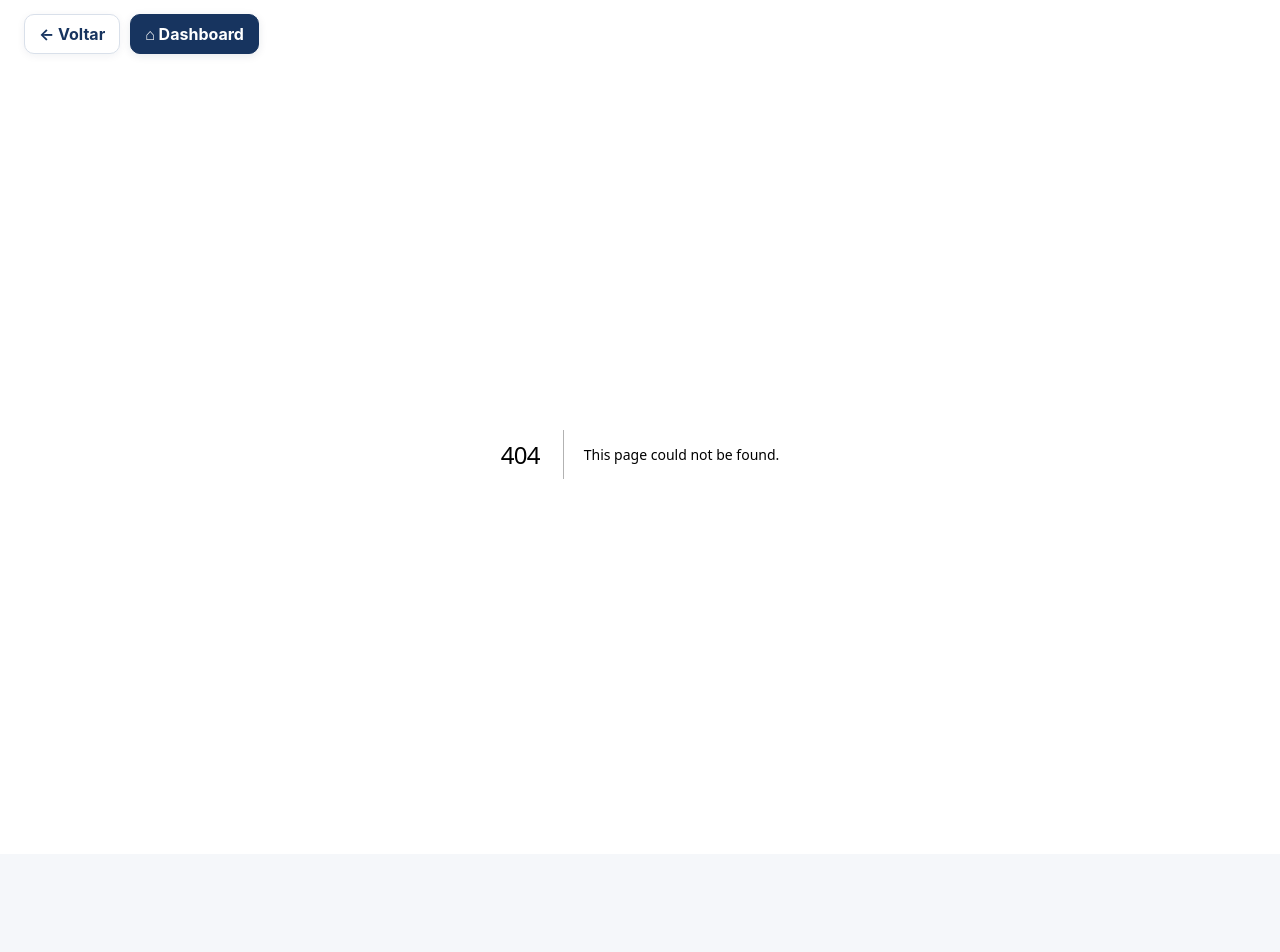
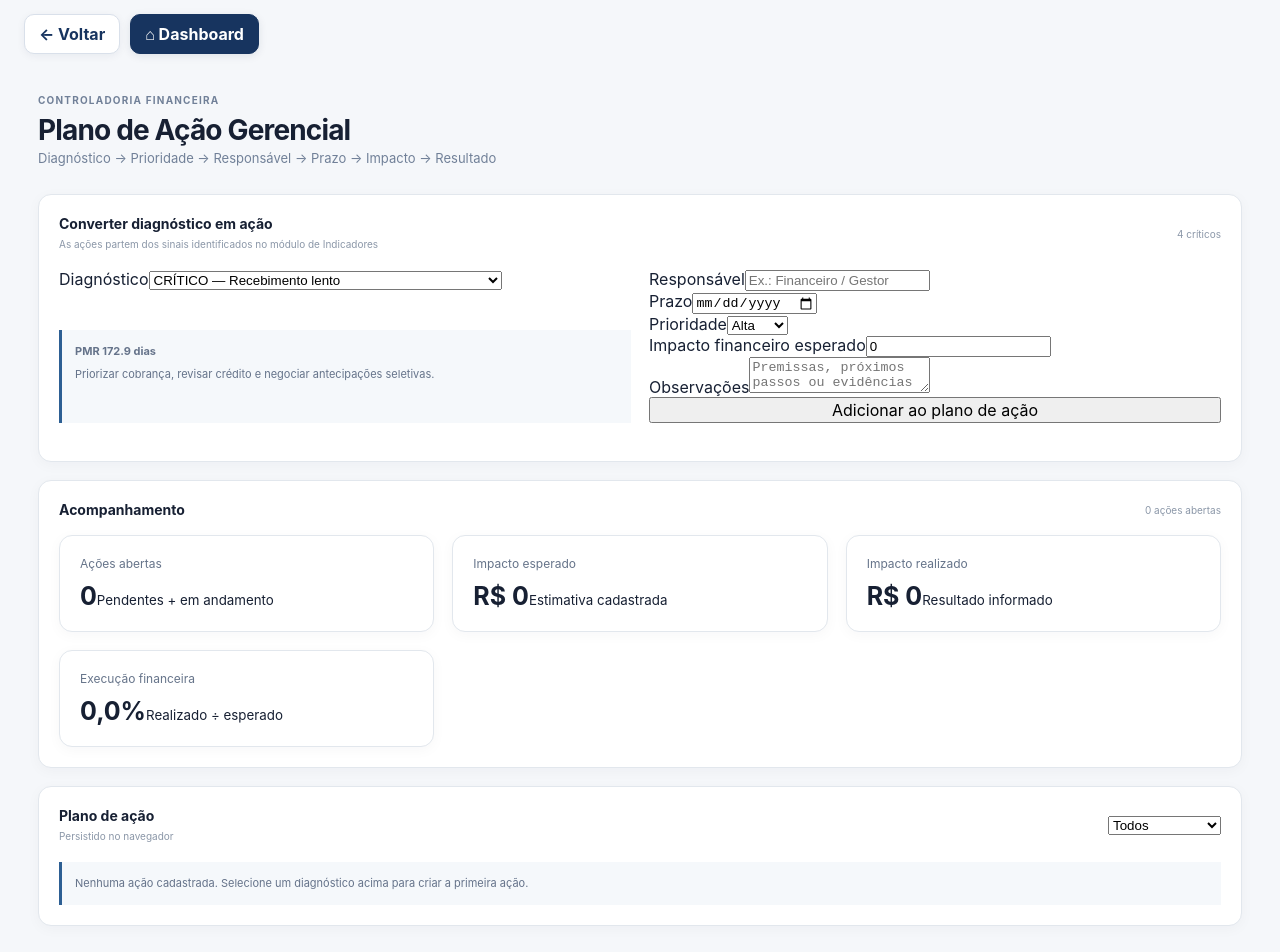
Before and after one commit to cardoso4009-byte/bp-financeiro-bi, a Next.js app: page /plano-acao in a window 1280 px wide. Before the commit this address had no page. Shown: the top 952 px of the page. Before the commit the page ends 854 px from the top, so only its background shows below. Built offline with nearby package versions, Linux system fonts and the light colour scheme.

Commit message:
feat: adicionar plano de ação gerencial

```diff
--- /dev/null
+++ b/app/plano-acao/page.tsx
@@ -0,0 +1,59 @@
+'use client'
+
+import {useMemo,useState} from 'react'
+import {readFinancialSource} from '@/lib/financial-source'
+import {buildAccountingIndicatorCards,calculateFinancialIndicators} from '@/lib/financial-indicators'
+import {buildFinancialDiagnosis,type DiagnosisSeverity} from '@/lib/financial-diagnosis'
+import {readActionPlan,writeActionPlan,type ActionPlanItem,type ActionPriority,type ActionStatus} from '@/lib/action-plan-store'
+import {monthlyBalance} from '@/lib/monthly-data'
+
+const brl=(n:number)=>n.toLocaleString('pt-BR',{style:'currency',currency:'BRL',maximumFractionDigits:0})
+const priorities:ActionPriority[]=['Crítica','Alta','Média','Baixa']
+const statuses:ActionStatus[]=['Pendente','Em andamento','Concluído','Cancelado']
+const today=()=>new Date().toISOString().slice(0,10)
+
+export default function PlanoAcaoPage(){
+ const source=useMemo(()=>readFinancialSource(),[])
+ const data=useMemo(()=>calculateFinancialIndicators(source.entries),[source.entries])
+ const accounting=useMemo(()=>buildAccountingIndicatorCards(monthlyBalance.length-1),[])
+ const diagnoses=useMemo(()=>buildFinancialDiagnosis(accounting.snapshot,data.indicators),[accounting.snapshot,data.indicators])
+ const [items,setItems]=useState<ActionPlanItem[]>(()=>readActionPlan())
+ const [selected,setSelected]=useState(diagnoses[0]?.key||'')
+ const diagnosis=diagnoses.find(d=>d.key===selected)||diagnoses[0]
+ const [responsible,setResponsible]=useState('')
+ const [dueDate,setDueDate]=useState('')
+ const [priority,setPriority]=useState<ActionPriority>('Alta')
+ const [impact,setImpact]=useState('0')
+ const [notes,setNotes]=useState('')
+ const [filter,setFilter]=useState<ActionStatus|'Todos'>('Todos')
+ const filtered=filter==='Todos'?items:items.filter(i=>i.status===filter)
+ const totalExpected=items.reduce((s,i)=>s+i.expectedImpact,0)
+ const totalActual=items.reduce((s,i)=>s+i.actualImpact,0)
+ const open=items.filter(i=>i.status!=='Concluído'&&i.status!=='Cancelado').length
+
+ function create(){
+  if(!diagnosis)return
+  const item:ActionPlanItem={id:`action-${Date.now()}`,createdAt:new Date().toISOString(),title:diagnosis.title,area:areaFrom(diagnosis.key),diagnosisKey:diagnosis.key,signal:diagnosis.signal,action:diagnosis.action,responsible:responsible||'A definir',dueDate:dueDate||today(),priority,status:'Pendente',expectedImpact:Number(impact)||0,actualImpact:0,notes}
+  const next=[item,...items]; setItems(next); writeActionPlan(next); setResponsible('');setDueDate('');setImpact('0');setNotes('')
+ }
+ function update(id:string,patch:Partial<ActionPlanItem>){const next=items.map(i=>i.id===id?{...i,...patch}:i);setItems(next);writeActionPlan(next)}
+ function remove(id:string){const next=items.filter(i=>i.id!==id);setItems(next);writeActionPlan(next)}
+
+ return <main className="content" style={{marginLeft:0,width:'100%',maxWidth:1450,margin:'0 auto'}}>
+  <header><div><small>CONTROLADORIA FINANCEIRA</small><h1>Plano de Ação Gerencial</h1><p>Diagnóstico → Prioridade → Responsável → Prazo → Impacto → Resultado</p></div></header>
+  <section className="panel wide" style={{marginBottom:18}}><div className="panel-title"><div><h2>Converter diagnóstico em ação</h2><span>As ações partem dos sinais identificados no módulo de Indicadores</span></div><span>{diagnoses.filter(d=>d.severity==='critical').length} críticos</span></div>
+   <div className="grid">
+    <div className="rows"><label>Diagnóstico<select value={selected} onChange={e=>setSelected(e.target.value)}>{diagnoses.map(d=><option key={d.key} value={d.key}>{severityLabel(d.severity)} — {d.title}</option>)}</select></label><div className="note"><b>{diagnosis?.signal}</b><p style={{margin:'6px 0'}}>{diagnosis?.action}</p></div></div>
+    <div className="rows"><label>Responsável<input value={responsible} onChange={e=>setResponsible(e.target.value)} placeholder="Ex.: Financeiro / Gestor"/></label><label>Prazo<input type="date" value={dueDate} onChange={e=>setDueDate(e.target.value)}/></label><label>Prioridade<select value={priority} onChange={e=>setPriority(e.target.value as ActionPriority)}>{priorities.map(p=><option key={p}>{p}</option>)}</select></label><label>Impacto financeiro esperado<input type="number" value={impact} onChange={e=>setImpact(e.target.value)} placeholder="0"/></label><label>Observações<textarea value={notes} onChange={e=>setNotes(e.target.value)} placeholder="Premissas, próximos passos ou evidências"/></label><button onClick={create}>Adicionar ao plano de ação</button></div>
+   </div>
+  </section>
+  <section className="panel wide" style={{marginBottom:18}}><div className="panel-title"><h2>Acompanhamento</h2><span>{open} ações abertas</span></div><div className="indicator-grid"><Metric title="Ações abertas" value={String(open)} detail="Pendentes + em andamento"/><Metric title="Impacto esperado" value={brl(totalExpected)} detail="Estimativa cadastrada"/><Metric title="Impacto realizado" value={brl(totalActual)} detail="Resultado informado"/><Metric title="Execução financeira" value={totalExpected?`${((totalActual/totalExpected)*100).toFixed(1).replace('.',',')}%`:'0,0%'} detail="Realizado ÷ esperado"/></div></section>
+  <section className="panel wide"><div className="panel-title"><div><h2>Plano de ação</h2><span>Persistido no navegador</span></div><select value={filter} onChange={e=>setFilter(e.target.value as ActionStatus|'Todos')}><option>Todos</option>{statuses.map(s=><option key={s}>{s}</option>)}</select></div>
+   {!filtered.length?<div className="note">Nenhuma ação cadastrada. Selecione um diagnóstico acima para criar a primeira ação.</div>:<div className="rows">{filtered.map(i=><ActionRow key={i.id} item={i} onUpdate={update} onDelete={remove}/>)}</div>}
+  </section>
+ </main>
+}
+function areaFrom(key:string){if(key.includes('liquidity')||key.includes('ncg'))return 'Capital de Giro';if(key.includes('pmr')||key.includes('pmp')||key.includes('cycle'))return 'Ciclo Financeiro';if(key.includes('margin')||key.includes('ebitda'))return 'Rentabilidade';if(key.includes('debt'))return 'Endividamento';if(key.includes('roic')||key.includes('fixed'))return 'Investimentos';return 'Financeiro'}
+function severityLabel(s:DiagnosisSeverity){return s==='critical'?'CRÍTICO':s==='attention'?'ATENÇÃO':'POSITIVO'}
+function Metric({title,value,detail}:{title:string;value:string;detail:string}){return <div className="indicator"><span>{title}</span><strong>{value}</strong><small>{detail}</small></div>}
+function ActionRow({item,onUpdate,onDelete}:{item:ActionPlanItem;onUpdate:(id:string,p:Partial<ActionPlanItem>)=>void;onDelete:(id:string)=>void}){return <div className="row" style={{display:'grid',gridTemplateColumns:'1fr auto',gap:18,alignItems:'start',padding:'16px 0'}}><span><b>{item.title}</b><small style={{display:'block',opacity:.75,marginTop:3}}>{item.area} • {item.signal}</small><small style={{display:'block',marginTop:4}}>{item.action}</small><small style={{display:'block',opacity:.7,marginTop:4}}>Responsável: {item.responsible} • Prazo: {item.dueDate} • Impacto: {item.expectedImpact.toLocaleString('pt-BR',{style:'currency',currency:'BRL',maximumFractionDigits:0})}</small>{item.notes&&<small style={{display:'block',opacity:.7,marginTop:3}}>{item.notes}</small>}</span><span style={{display:'grid',gap:6,justifyItems:'end'}}><select value={item.priority} onChange={e=>onUpdate(item.id,{priority:e.target.value as ActionPriority})}>{priorities.map(p=><option key={p}>{p}</option>)}</select><select value={item.status} onChange={e=>onUpdate(item.id,{status:e.target.value as ActionStatus})}>{statuses.map(s=><option key={s}>{s}</option>)}</select>{item.status==='Concluído'&&<input type="number" value={item.actualImpact} onChange={e=>onUpdate(item.id,{actualImpact:Number(e.target.value)||0})} placeholder="Impacto realizado"/>}<button onClick={()=>onDelete(item.id)}>Excluir</button></span></div>}
```
